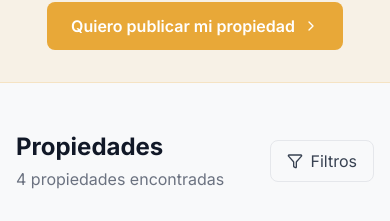
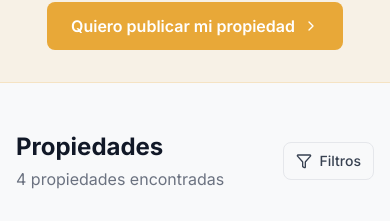
Before and after one commit to Genebson/localia, a SvelteKit app: page / in a window 390 px wide. Shown: the part 969-1190 px from the top of the page. Built offline with nearby package versions, Linux system fonts and the light colour scheme; grey boxes are pictures that could not be loaded.

Commit message:
Align Filtros button with grid/map icons in same toolbar

```diff
--- a/src/routes/+page.svelte
+++ b/src/routes/+page.svelte
@@ -102,14 +102,16 @@
 				{/if}
 			</p>
 		</div>
+		<div class="flex items-center gap-1 border border-gray-200 rounded-lg overflow-hidden">
 			<button
 				on:click={() => filtersOpen = true}
-			class="lg:hidden flex items-center gap-2 px-4 py-2 border border-gray-200 rounded-lg text-gray-700 hover:bg-gray-50 transition-colors"
+				class="md:hidden flex items-center gap-2 px-3 py-2 text-gray-700 hover:bg-gray-50 transition-colors"
+				title="Filtros"
 			>
 				<Filter class="w-4 h-4" />
-			Filtros
+				<span class="text-sm font-medium">Filtros</span>
 			</button>
-		<div class="hidden md:flex lg:hidden items-center gap-1 border border-gray-200 rounded-lg overflow-hidden">
+			<div class="hidden md:flex items-center gap-1">
 				<button
 					on:click={() => viewMode = 'grid'}
 					class="p-2 transition-colors {viewMode === 'grid' ? 'bg-primary text-white' : 'text-gray-500 hover:bg-gray-50'}"
@@ -124,6 +126,7 @@
 				>
 					<Map class="w-4 h-4" />
 				</button>
+			</div>
 		</div>
 	</div>
 
```
Lines whose indentation alone changed are shown as unchanged.
